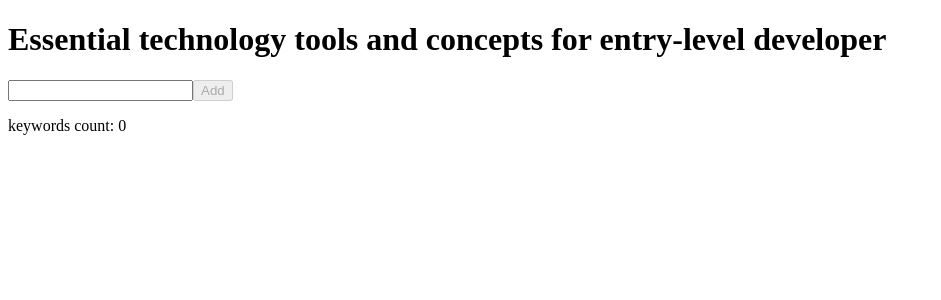
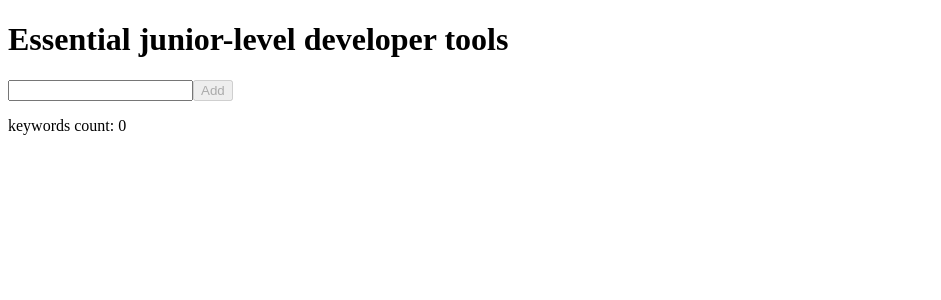
Before and after one commit to neil-justin/track-webdev-tools, a React (Vite) app: page / in a window 1280 px wide. Shown: the top 300 px of the page, without its empty margins (0-941 px from the left). Built offline with nearby package versions, Linux system fonts and the light colour scheme.

Commit message:
Edit h1's text content

```diff
--- a/src/ModifiableTechToolsList.jsx
+++ b/src/ModifiableTechToolsList.jsx
@@ -16,7 +16,7 @@ export default function ModifiableTechToolsList({
 }) {
   return (
     <>
-      <h1>Essential technology tools and concepts for entry-level developer</h1>
+      <h1>Essential junior-level developer tools</h1>
       <ul>
         {techTools.map((techTool, index) => {
           return (
```
